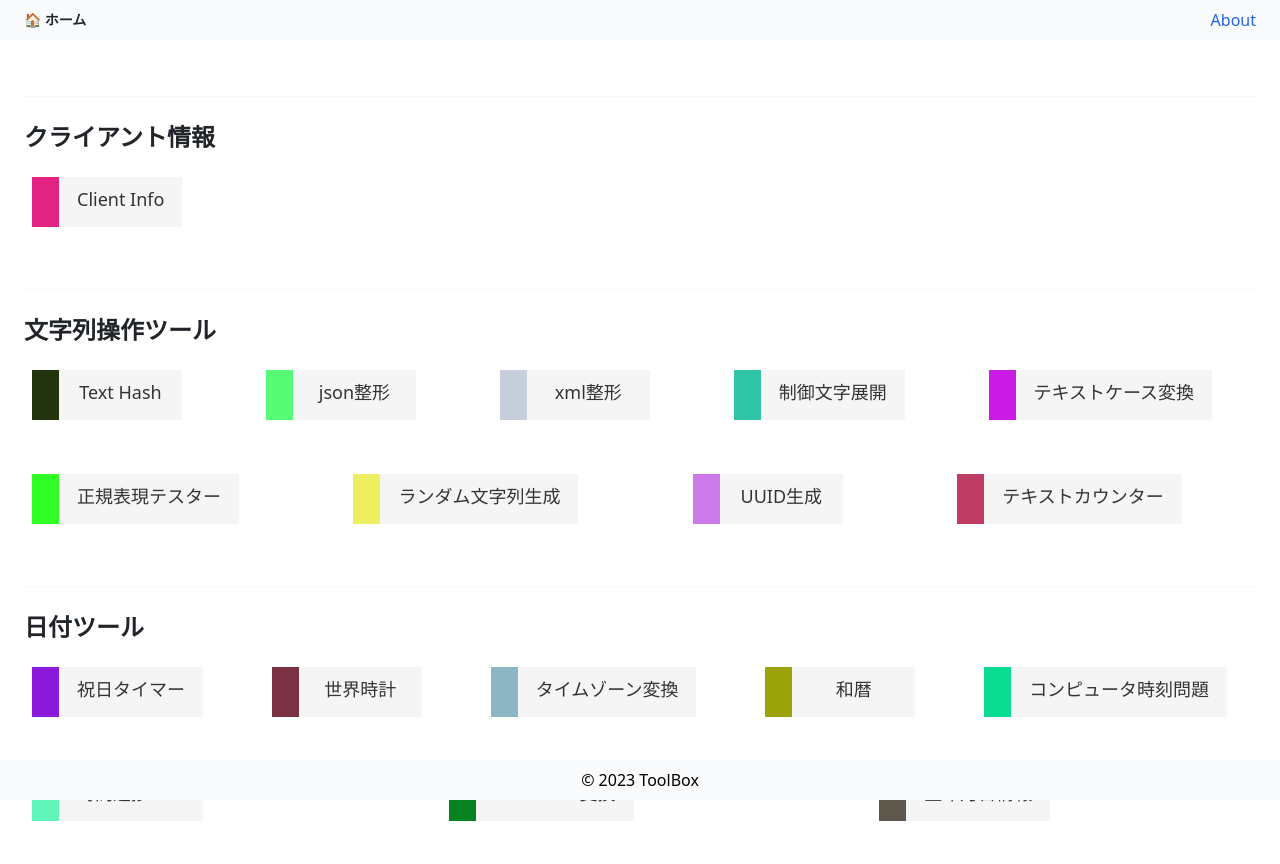
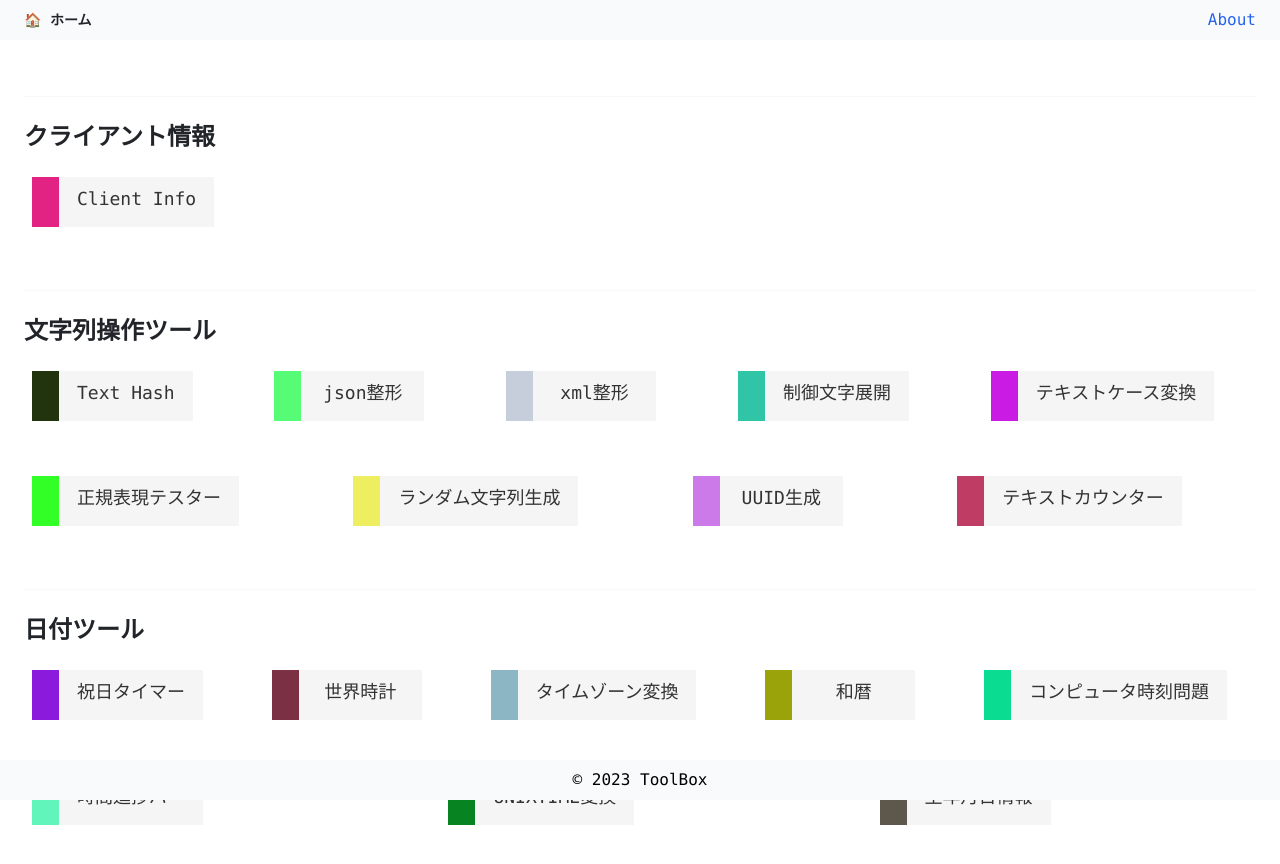
Before and after one commit to foresukecom/toolbox, a Vue app: page / in a window 1280 px wide. Shown: the top 864 px of the page. Built offline with nearby package versions, Linux system fonts and the light colour scheme; no server answers.

Commit message:
feat: フォント修正

```diff
--- a/public/index.html
+++ b/public/index.html
@@ -8,6 +8,7 @@
     <title><%= htmlWebpackPlugin.options.title %></title>
     <link href="https://cdn.jsdelivr.net/npm/bootstrap@5.3.0-alpha1/dist/css/bootstrap.min.css" rel="stylesheet" crossorigin="anonymous">
     <link href="https://fonts.googleapis.com/icon?family=Material+Icons" rel="stylesheet">
+    <link href="https://fonts.googleapis.com/css2?family=Roboto+Mono:wght@400;700&display=swap" rel="stylesheet">
   </head>
   <body>
     <noscript>
--- a/src/App.vue
+++ b/src/App.vue
@@ -1,5 +1,5 @@
 <template>
-  <div id="app" class="flex flex-col min-h-screen">
+  <div id="app" class="flex flex-col min-h-screen font-mono flex-col min-h-screen">
     <app-header class="fixed top-0 w-full z-50"></app-header>
     <div class="flex-grow mt-16 pb-16"> <!-- Footer height padding added -->
       <router-view></router-view>
--- a/tailwind.config.js
+++ b/tailwind.config.js
@@ -2,7 +2,11 @@
 module.exports = {
   content: ['./src/**/*.vue'],
   theme: {
-    extend: {},
+    extend: {
+      fontFamily: {
+        'roboto-mono': ['monospace']
+      }
+    }
   },
   plugins: [],
 }
```
